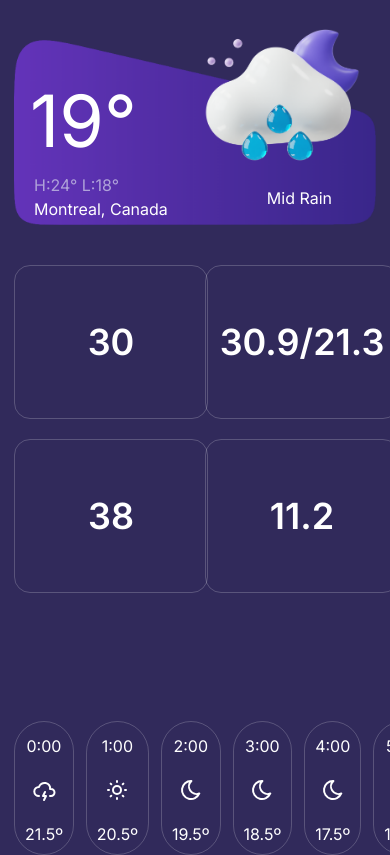
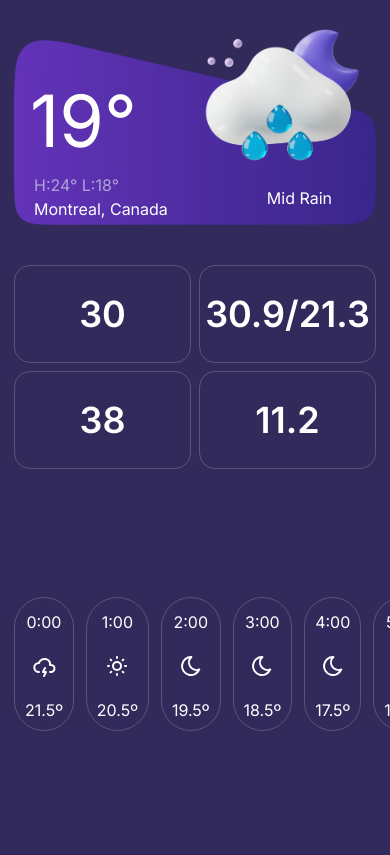
Before and after one commit to francoogilli/weather, a React (Vite) app: page / in a window 390 px wide. Built offline with nearby package versions, Linux system fonts and the light colour scheme.

Commit message:
Adjusting the section container

```diff
--- a/src/components/DataMain.jsx
+++ b/src/components/DataMain.jsx
@@ -1,13 +1,14 @@
+// DataMain.jsx
 import React from 'react';
 import SectionContainer from './SectionContainer';
 
 const DataMain = () => {
   return (
-    <SectionContainer className={'py-10 pb-32 text-center grid grid-cols-2 md:grid-cols-4 gap-5 font-semibold text-4xl text-white items-center justify-center'}>
-      <div className='border border-white/20 rounded-2xl px-24 py-14 flex items-center justify-center '>30</div>
-      <div className='border border-white/20 rounded-2xl px-24 py-14 flex items-center justify-center '>30.9/21.3</div>
-      <div className='border border-white/20 rounded-2xl px-24 py-14 flex items-center justify-center '>38</div>
-      <div className='border border-white/20 rounded-2xl px-24 py-14 flex items-center justify-center '>11.2</div>
+    <SectionContainer className={'py-10 pb-32 text-center grid grid-cols-2 md:grid-cols-2 lg:grid-cols-4 gap-2 font-semibold text-4xl text-white items-center justify-center'}>
+      <div className='border border-white/20 rounded-2xl px-8 md:px-16 lg:px-24 py-7 md:py-14 flex items-center justify-center '>30</div>
+      <div className='border border-white/20 rounded-2xl px-8 md:px-16 lg:px-24 py-7 md:py-14 flex items-center justify-center '>30.9/21.3</div>
+      <div className='border border-white/20 rounded-2xl px-8 md:px-16 lg:px-24 py-7 md:py-14 flex items-center justify-center '>38</div>
+      <div className='border border-white/20 rounded-2xl px-8 md:px-16 lg:px-24 py-7 md:py-14 flex items-center justify-center '>11.2</div>
     </SectionContainer>
   );
 };
```
